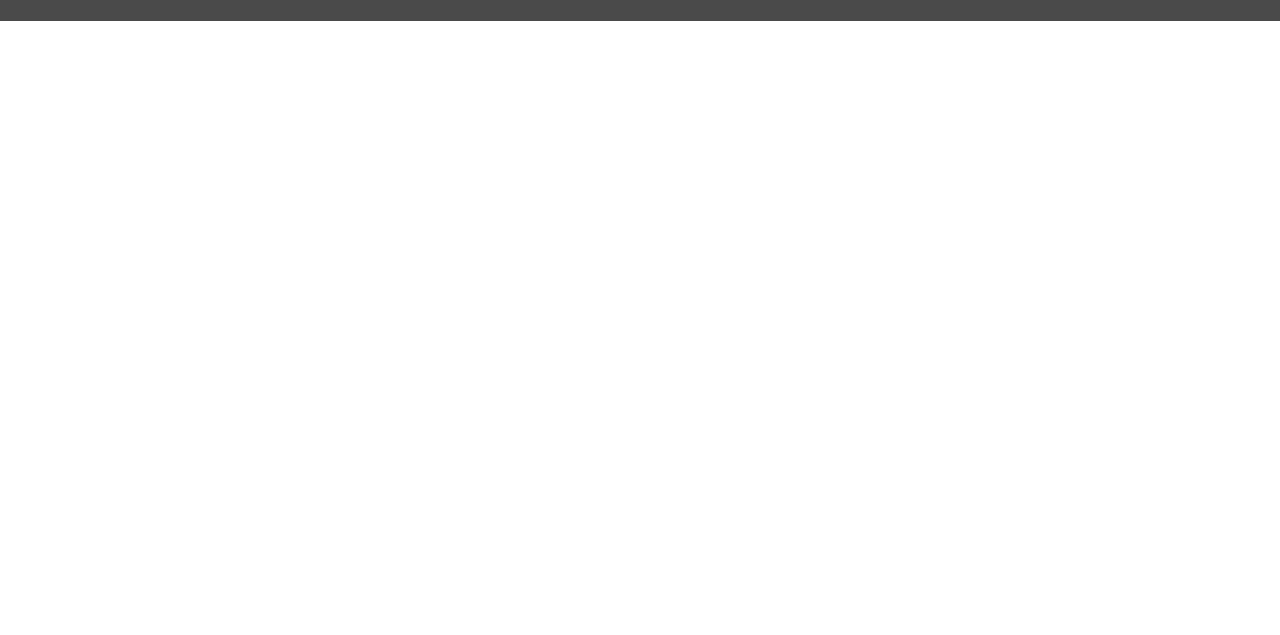
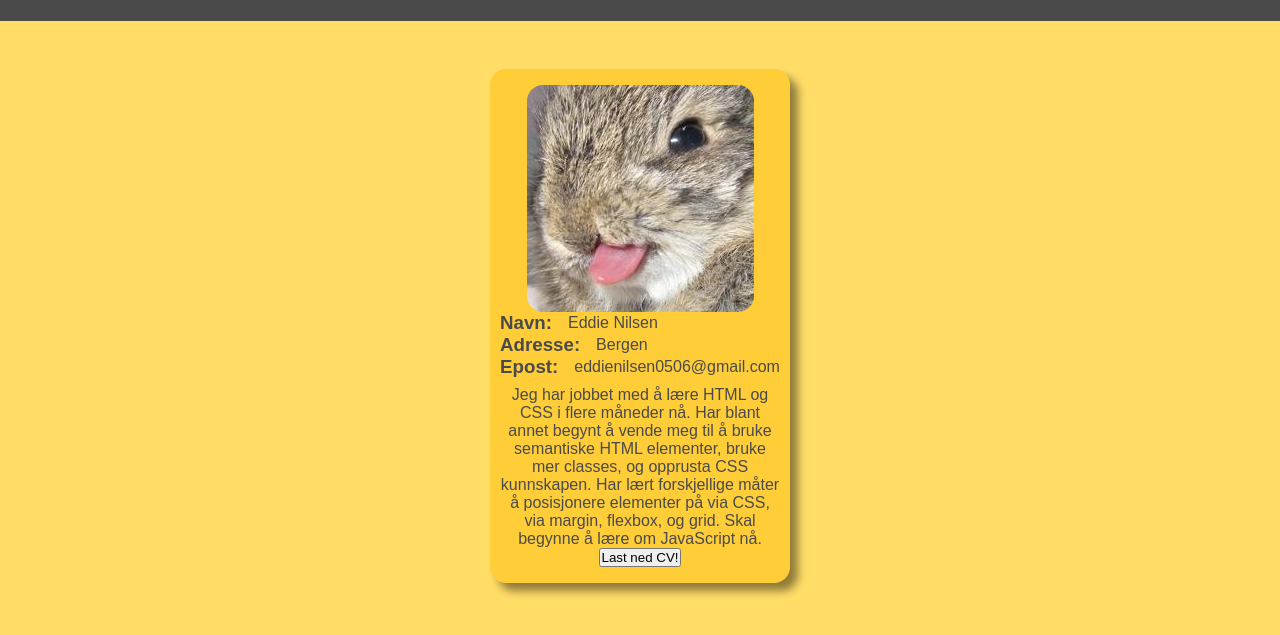
Before and after one commit to RedDragonling/ukeoppgave-3, a plain HTML site: page card.html in a window 1280 px wide. Shown: the part 75-710 px from the top of the page. Drawn offline with Linux system fonts and the light colour scheme.

Commit message:
card page done

```diff
--- a/card.html
+++ b/card.html
@@ -13,13 +13,23 @@
             <a href="index.html">Return home</a>
         </nav>
     </header>
+    <main>
+        <div class="card">
+            <img src="bunny.png" alt="">
+            <div>
+                <span><h3>Navn:</h3><p>Eddie Nilsen</p></span>
+                <span><h3>Adresse:</h3><p>Bergen</p></span>
+                <span><h3>Epost:</h3><p>eddienilsen0506@gmail.com</p></span>
+                <p class="card-paragraph">Jeg har jobbet med å lære HTML og CSS i flere måneder nå. Har blant annet begynt å vende meg til å bruke semantiske HTML elementer, bruke mer classes, og opprusta CSS kunnskapen. Har lært forskjellige måter å posisjonere elementer på via CSS, via margin, flexbox, og grid. Skal begynne å lære om JavaScript nå.</p>
+            </div>
+            <form method="get" action="">
+                <button type="submit">Last ned CV!</button>
+            </form>
+        </div>
+    </main>
 </body>
 </html>
 
 <!--
-    2) Lag en egen presentasjons-side, hvor du kun lager et kort (Card) med dine personalia. (Type Navn: Adresse: email: et eksempelbilde, kort beskrivelse, samt hva du har lært innen html og CSS). Style det som et typisk visitt-kort, gjerne med ramme rundt, avrundede hjørner, og skyggeeffekt. (og også gjerne en :hover effekt når brukeren holder musen over kortet).
-
-2a) Se om du kan sentrere dette kortet midt på siden. (Hint: flexbox eller grid).
-
-2c) Legg til muligheten for å la brukeren laste ned CV'en din som fil et sted på siden. (filen kan gjerne være tom, men gi den et meningsfyllt navn).
- -->
+    Ganske rett frem :) Sliter litt med tekst-biten, men er fornøyd med resultatet.
+-->
--- a/style.css
+++ b/style.css
@@ -5,7 +5,7 @@
   --tert-color: #4A4A4A;
   --font-color: #4A4A4A;
   --font-color-link: #FFCD38;
-  --shadow: #000;
+  --shadow: #00000070;
 }
 
 @import url('https://fonts.googleapis.com/css2?family=Reddit+Sans:ital,wght@0,200..900;1,200..900&display=swap');
@@ -122,3 +122,42 @@ body {
     }
   }
 }
+
+.card-page {
+  background-color: var(--sec-color);
+  color: var(--font-color);
+  main {
+    display: flex;
+    justify-content: center;
+    .card {
+      background-color: var(--sec-color-alt);
+      box-shadow: 0.5em 0.5em 0.5em var(--shadow);
+      border-radius: 1em;
+      width: 300px;
+      padding: 1em;
+      display: flex;
+      flex-direction: column;
+      align-items: center;
+      justify-content: space-between;
+      margin-top: 3em;
+      transition: 0.1s;
+      &:hover {
+        box-shadow: 1em 1em 1em var(--shadow);
+      }
+      img {
+        border-radius: 1em;
+      }
+      .card-paragraph {
+        margin-top: 0.5em;
+        text-align: center;
+      }
+      span {
+        display: flex;
+        align-items: center;
+        p {
+          margin-left: 1em;
+        }
+      }
+    }
+  }
+}
```
Also changed, not shown: bunny.png (added).
